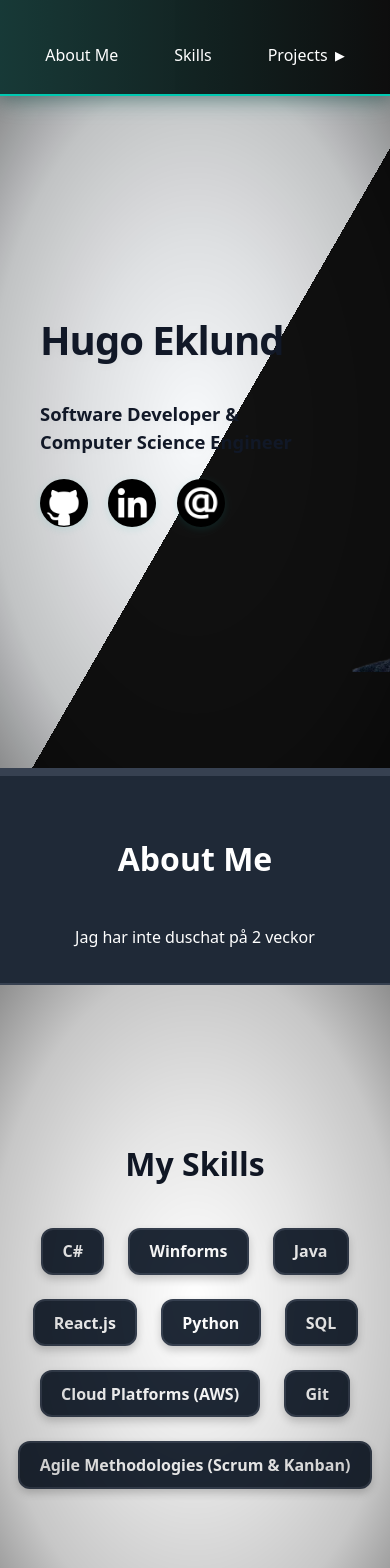
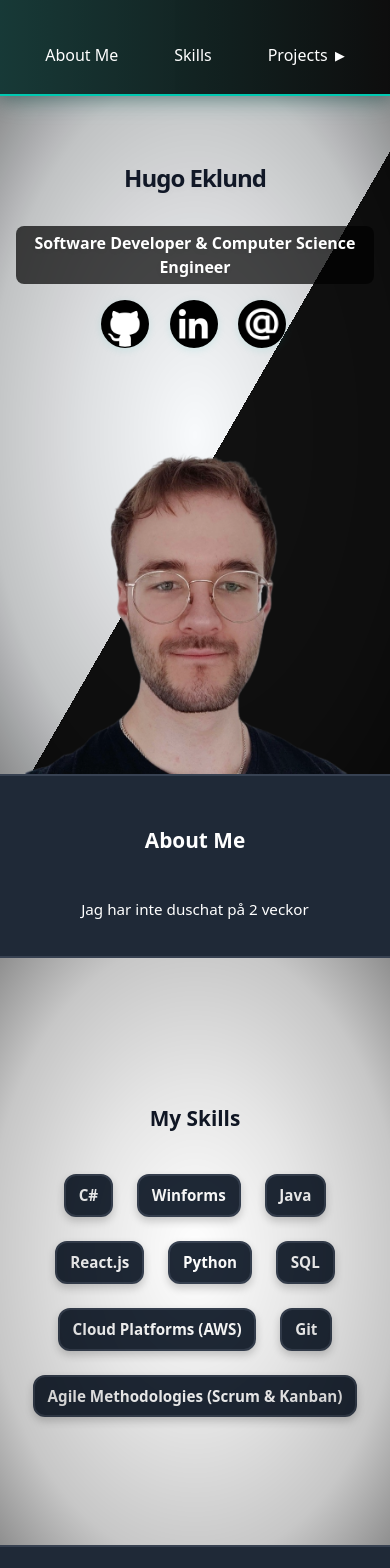
Before and after one commit to HugoEklund/PortfolioWeb, a React (Vite) app in the folder Frontend/: page / in a window 390 px wide. Shown: the top 1568 px of the page. Built offline with nearby package versions, Linux system fonts and the light colour scheme.

Commit message:
phone scaling

```diff
--- a/Frontend/src/App.css
+++ b/Frontend/src/App.css
@@ -205,7 +205,7 @@
 
 .about-section {
     background-color: var(--medium-grey-bg);
-    border-top: 8px solid var(--border-color);
+    border-top: 2px solid var(--border-color);
     border-bottom: 2px solid var(--border-color);
 }
 
@@ -413,6 +413,21 @@
     text-align: center;
 }
 
+.to-top-arrow {
+    background: none;
+    border: none;
+    color: #fff;
+    cursor: pointer;
+    font-size: 2.2rem;
+    transition: color 0.2s;
+    padding: 0;
+    margin: 0 auto 0 auto;
+    display: block;
+}
+.to-top-arrow:hover {
+    color: #10B981;
+}
+
 .footer-text-secondary {
     font-size: 0.9rem;
     color: var(--tertiary-text);
@@ -449,28 +464,71 @@ a:focus-visible {
         font-size: 1rem;
     }
     .hero-section {
-        padding: 6rem 1rem;
+        padding: 2.5rem 0 0 0;
+        min-height: 0;
+    }
+    .hero-content-wrapper {
+        flex-direction: column;
+        align-items: center;
+        justify-content: flex-end;
+        min-height: 0;
+        padding: 0 0.5rem 0 0.5rem;
+        gap: 0;
+    }
+    .hero-text-content {
+        align-items: center;
+        padding: 0.5rem 0.5rem 0.5rem 0.5rem;
+        width: 100%;
     }
     .hero-name {
-        font-size: 2.5rem;
+        font-size: 1.5rem;
+        text-align: center;
     }
     .hero-title {
-        font-size: 1.15rem;
+        font-size: 1rem;
+        text-align: center;
+        margin-bottom: 1rem;
+        background: rgba(0,0,0,0.7);
+        color: #fff;
+        padding: 0.3rem 0.7rem;
+        border-radius: 0.5rem;
+        display: inline-block;
+        max-width: 95vw;
+        margin-left: auto;
+        margin-right: auto;
+    }
+    .hero-image-wrapper {
+        position: static;
+        left: unset;
+        bottom: unset;
+        width: 90vw;
+        max-width: 340px;
+        min-width: 0;
+        padding-left: 0;
+        margin: 1.5rem auto 0 auto;
+        justify-content: center;
+    }
+    .hero-image {
+        width: 100%;
+        max-width: 340px;
+        min-width: 0;
+        height: auto;
+        display: block;
     }
     .social-icons {
         justify-content: center;
     }
     .section-heading {
-        font-size: 2rem;
+        font-size: 1.3rem;
     }
     .about-text {
-        font-size: 1rem;
+        font-size: 0.95rem;
     }
     .skill-item {
-        font-size: 1rem;
-        padding: 0.6rem 1.2rem;
+        font-size: 0.95rem;
+        padding: 0.5rem 0.8rem;
     }
     .project-title {
-        font-size: 1.5rem;
+        font-size: 1.1rem;
     }
 }
--- a/Frontend/src/App.jsx
+++ b/Frontend/src/App.jsx
@@ -182,14 +182,11 @@ const App = () => {
                         <footer className="main-footer">
                             <div className="section-container">
                                 <button
-                                    className="to-top-btn"
                                     aria-label="Scroll to top"
+                                    className="to-top-arrow"
                                     onClick={() => window.scrollTo({ top: 0, behavior: 'smooth' })}
-                                    onMouseOver={e => e.currentTarget.style.color = '#fff'}
-                                    onMouseOut={e => e.currentTarget.style.color = 'var(--accent-main)'}
                                 >
                                     <span style={{ display: 'block', fontSize: '2.2rem', lineHeight: 1 }}>▲</span>
-                                    <span style={{ display: 'block', fontSize: '1.1rem', color: '#fff', marginTop: '0.1em', letterSpacing: '0.02em' }}>To the top</span>
                                 </button>
                                 <p>&copy; {new Date().getFullYear()} Hugo Eklund. All rights reserved.</p>
                                 <p className="footer-text-secondary">Built with React and CSS. Hosted on my NAS</p>
```
